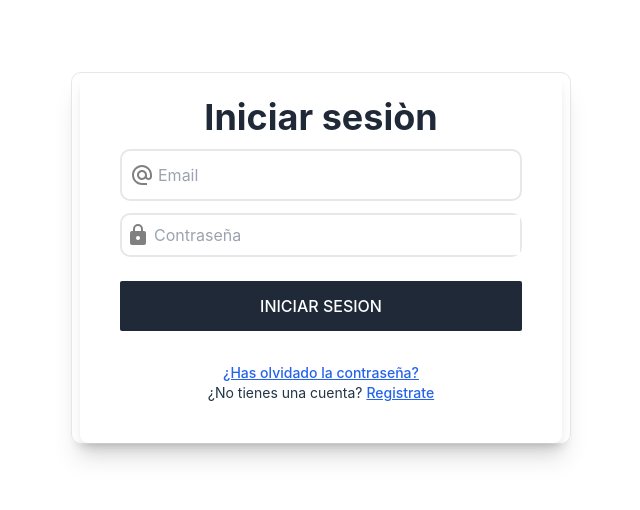
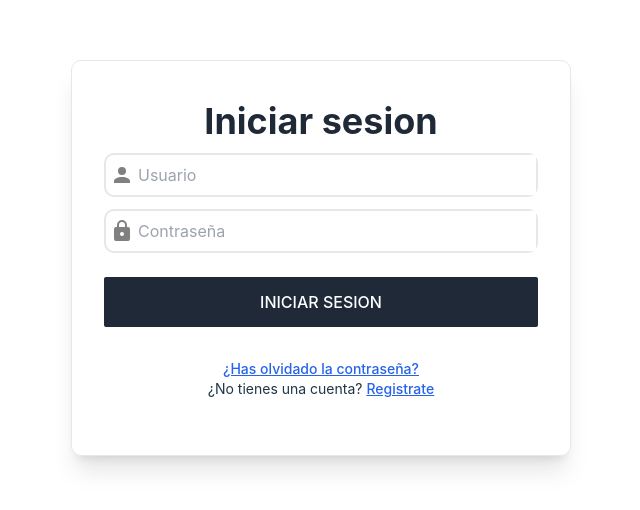
Before and after one commit to Tatiscode/clienteVotosAlcaldia, a React (Vite) app: page / in a window 1280 px wide. Shown: the part 142-652 px from the top of the page, without its empty margins (319-959 px from the left). Built offline with nearby package versions, Linux system fonts and the light colour scheme.

Commit message:
login terminado

```diff
--- a/src/components/Login.tsx
+++ b/src/components/Login.tsx
@@ -10,22 +10,21 @@ export const Login = () => {
               <div className="mx-2 my-20 sm:my-auto     ">
 
              <div className="
-                 px-6 py-10 sm:px-10 sm:py-6
-                 bg-white rounded-lg shadow-md lg:shadow-lg
+                 px-6 py-10
                   ">
 
 
                  <h2 className="text-center font-bold text-3xl lg:text-4xl text-gray-800">
-                     Iniciar sesiòn
+                     Iniciar sesion
                  </h2>
 
                  <form className="mt-3" method="POST">
 
-               <div className="flex items-center justify-center border-2 rounded-[10px] my-3 p-1">
+               <div className="flex items-center justify-center border-2 rounded-[10px] my-3 ">
                <span className="px-1 block">
-               <svg xmlns="http://www.w3.org/2000/svg" width="24" height="24" viewBox="0 0 24 24"><path fill="gray" d="M12 1.95c-5.52 0-10 4.48-10 10s4.48 10 10 10h5v-2h-5c-4.34 0-8-3.66-8-8s3.66-8 8-8s8 3.66 8 8v1.43c0 .79-.71 1.57-1.5 1.57s-1.5-.78-1.5-1.57v-1.43c0-2.76-2.24-5-5-5s-5 2.24-5 5s2.24 5 5 5c1.38 0 2.64-.56 3.54-1.47c.65.89 1.77 1.47 2.96 1.47c1.97 0 3.5-1.6 3.5-3.57v-1.43c0-5.52-4.48-10-10-10zm0 13c-1.66 0-3-1.34-3-3s1.34-3 3-3s3 1.34 3 3s-1.34 3-3 3z"/></svg>
+               <svg xmlns="http://www.w3.org/2000/svg" width="24" height="24" viewBox="0 0 24 24"><path fill="gray" d="M12 4a4 4 0 0 1 4 4a4 4 0 0 1-4 4a4 4 0 0 1-4-4a4 4 0 0 1 4-4m0 10c4.42 0 8 1.79 8 4v2H4v-2c0-2.21 3.58-4 8-4Z"/></svg>
                </span>
-                     <input id="email" type="email" name="email" placeholder="Email"
+                     <input id="user" type="text" name="user" placeholder="Usuario"
                          className="block w-full py-2 outline-none"
                          required />
                </div>
```
